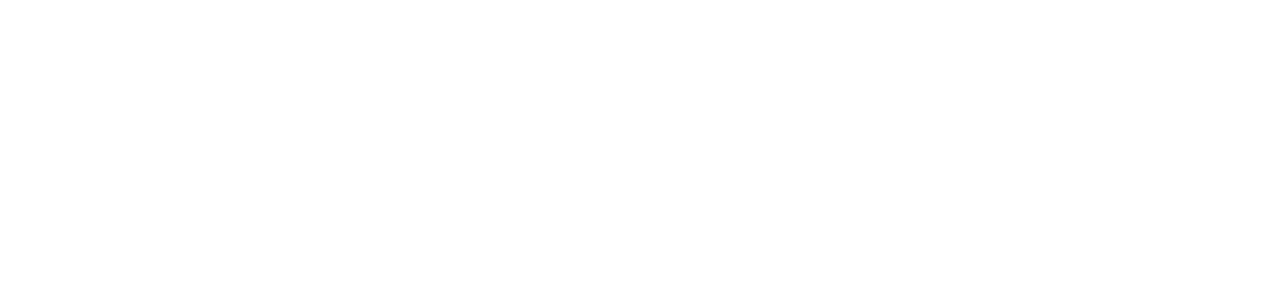
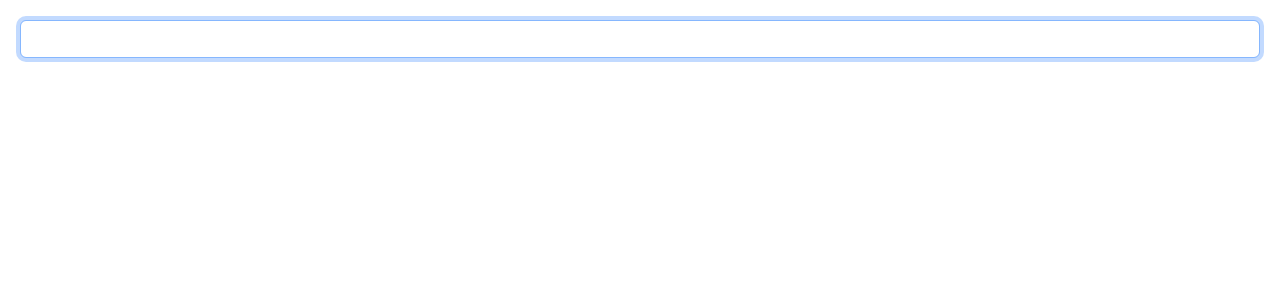
Before and after one commit to Aisheair/react_mosh, a React (Vite) app in the folder react-app/: page / in a window 1280 px wide. Shown: the top 300 px of the page. Built offline with nearby package versions, Linux system fonts and the light colour scheme.

Commit message:
effect hook understanding

```diff
--- a/react-app/src/App.tsx
+++ b/react-app/src/App.tsx
@@ -1,9 +1,20 @@
-
+import { useEffect, useRef } from "react";
 
 function App() {
+  const ref = useRef<HTMLInputElement>(null);
 
-  return (<></>
+  //AfterRender
+  useEffect(() => {
+    if (ref.current) ref.current.focus();
+  });
 
+  useEffect(()=>{
+    document.title = "Focus Input Example";
+  })
+  return (
+    <>
+      <input ref={ref} type="text" className="form-control" />
+    </>
   );
 }
 
```
